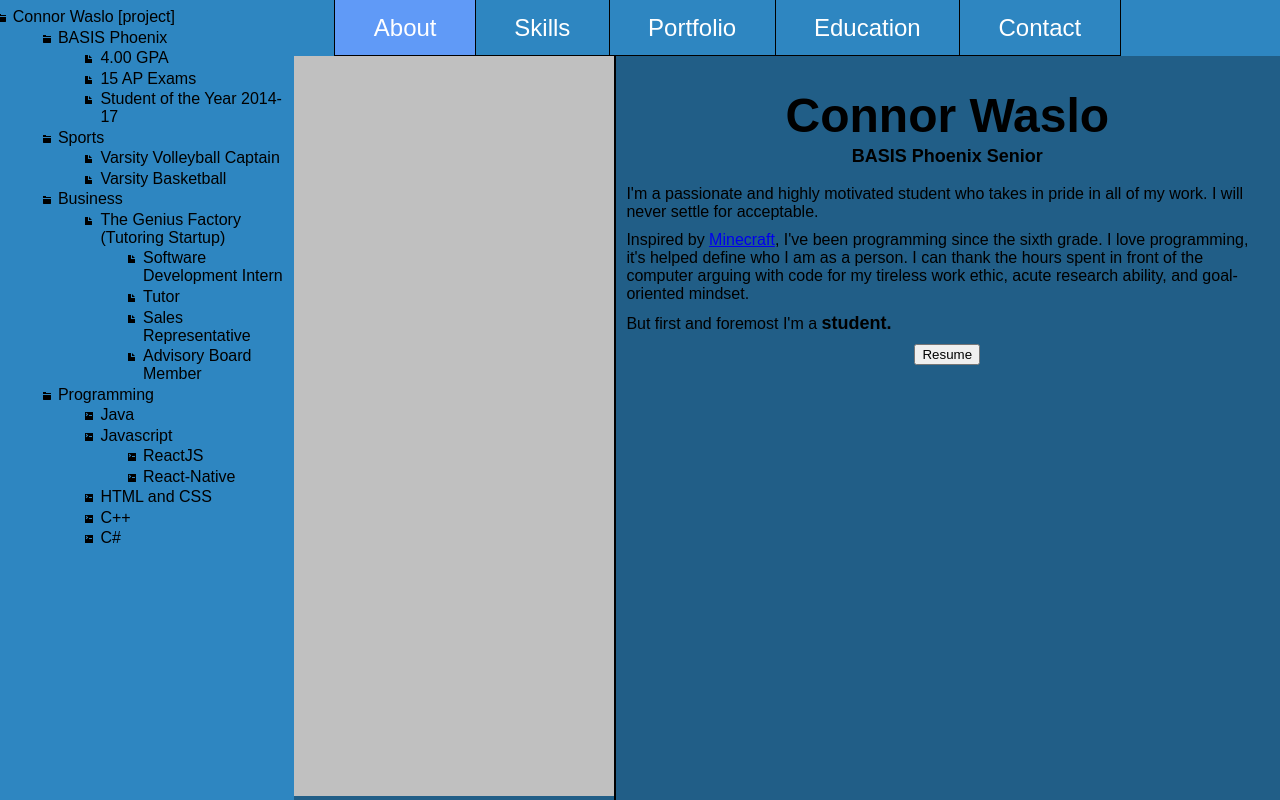
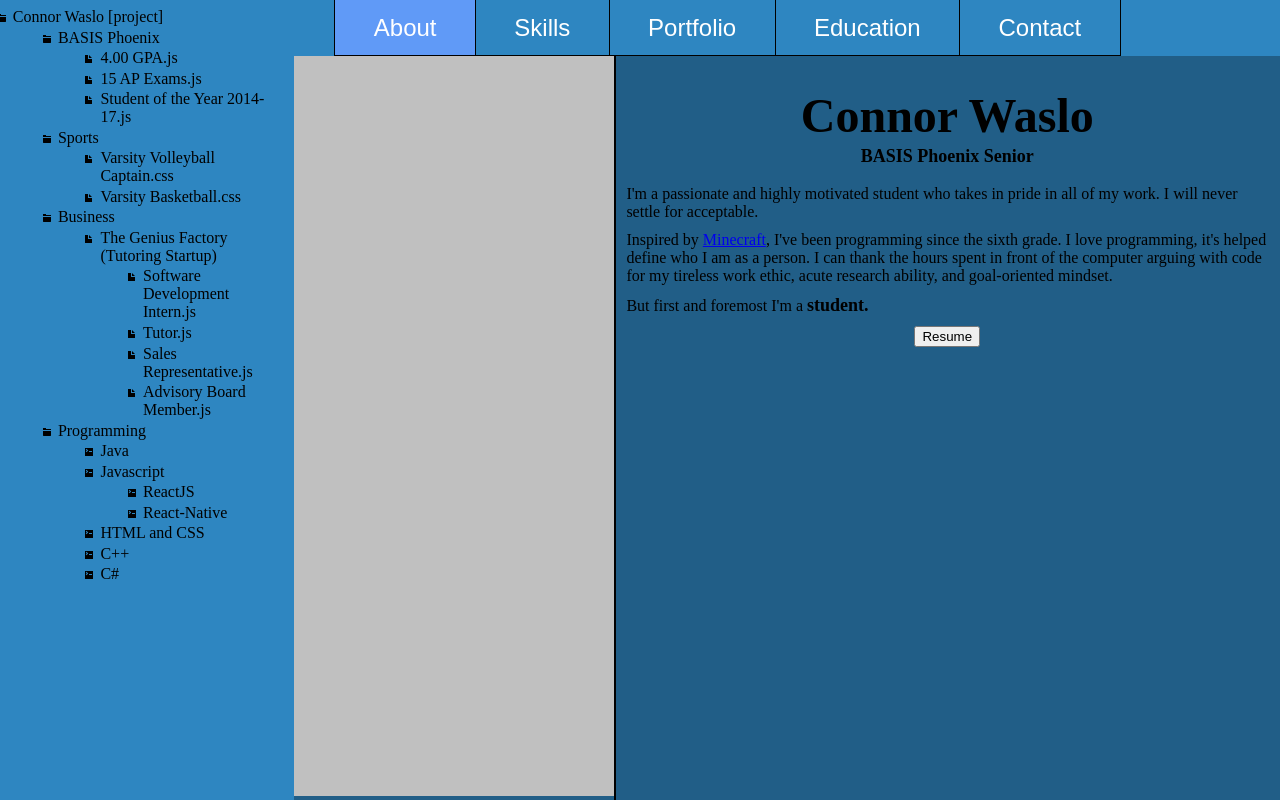
Before and after one commit to connorwaslo/connorwaslo, a React (Create React App) app: page / in a window 1280 px wide. Built offline with nearby package versions, Linux system fonts and the light colour scheme; the HTML template or start-up script is replaced by a standard one.

Commit message:
Fixed window resizing, added file extensions
Divs no longer overlap when window is resized. Added file extensions to
InfoBar li ul.

```diff
--- a/src/App.css
+++ b/src/App.css
@@ -1,16 +1,27 @@
 #container {
-    height: auto;
     overflow: hidden;
     background-color: #215e87;
+    min-width: 900px;
+}
+
+#leftContainer {
+    float: none;
+    min-width: 300px;
+}
+
+#rightContainer {
+    float: right;
+    min-width: 800px;
 }
 
 #right {
-    float: right;
+    position: absolute;
+    top: 0px;
+    right: 0px;
     background-color: gray;
 }
 
 #left {
-    float: none;
     overflow: hidden;
     height: 100vh;
 }
--- a/src/App.js
+++ b/src/App.js
@@ -11,25 +11,30 @@ export default class App extends Component {
 
         this.state = {
             tabs: [1, 0, 0, 0, 0]
-        }
+        };
 
         this.handleTabs = this._handleTabs.bind(this);
     }
 
+    // TODO: Change mouse over navbar buttons
     render() {
         return (
             <div id="container">
+                <div id="leftContainer">
                     <div id="right">
                         <NavBar updateTabs={this.handleTabs}/>
                     </div>
                     <div id="left">
                         <InfoBar/>
                     </div>
+                </div>
+                <div id="rightContainer">
                     <div id="source">
                         <SourceCode tabs={this.state.tabs}/>
                     </div>
                     <div id="content">
                         <ContentPage tabs={this.state.tabs}/>
+                    </div>
                 </div>
             </div>
         );
--- a/src/components/InfoBar.js
+++ b/src/components/InfoBar.js
@@ -13,23 +13,23 @@ export class InfoBar extends React.Component {
                     <ul id="infoListMiddle" className="paddedList">
                         <li>BASIS Phoenix</li>
                             <ul id="infoListSchool" className="paddedList">
-                                <li>4.00 GPA</li>
-                                <li>15 AP Exams</li>
-                                <li>Student of the Year 2014-17</li>
+                                <li>4.00 GPA.js</li>
+                                <li>15 AP Exams.js</li>
+                                <li>Student of the Year 2014-17.js</li>
                             </ul>
                         <li>Sports</li>
                             <ul id="infoListSports" className="paddedList">
-                                <li>Varsity Volleyball Captain</li>
-                                <li>Varsity Basketball</li>
+                                <li>Varsity Volleyball Captain.css</li>
+                                <li>Varsity Basketball.css</li>
                             </ul>
                         <li>Business</li>
                             <ul id="infoListBusiness" className="paddedList">
                                 <li>The Genius Factory (Tutoring Startup)</li>
                                     <ul id="theGeniusFactory" className="paddedList">
-                                        <li>Software Development Intern</li>
-                                        <li>Tutor</li>
-                                        <li>Sales Representative</li>
-                                        <li>Advisory Board Member</li>
+                                        <li>Software Development Intern.js</li>
+                                        <li>Tutor.js</li>
+                                        <li>Sales Representative.js</li>
+                                        <li>Advisory Board Member.js</li>
                                     </ul>
                             </ul>
                         <li>Programming</li>
--- a/src/index.css
+++ b/src/index.css
@@ -1,5 +1,5 @@
 body {
   margin: 0;
   padding: 0;
-  font-family: sans-serif;
+  min-width: 1200px;
 }
--- a/src/styles/ContentPage.css
+++ b/src/styles/ContentPage.css
@@ -1,10 +1,10 @@
 #contentContainer {
+    min-width: 500px;
     width: 51.7vw;
     height: 93vh;
-    min-width: 400px;
     background-color: #215e87;
     border-left: 2px solid black;
-    overflow: hidden;
+    overflow: auto;
 }
 
 h1 {
--- a/src/styles/NavBar.css
+++ b/src/styles/NavBar.css
@@ -1,4 +1,5 @@
 nav {
+    min-width: 100px;
     width: 77vw;
     height: 7vh;
     background-color: #2E86C1;
@@ -11,7 +12,7 @@ nav ul button {
     display: inline-block;
     list-style-type: none;
     text-decoration: none;
-    font-size: 24px;
+    font-size: 3vh;
     padding: 1vh 3vw 1vh 3vw;
     border: none;
     border-left: 1px solid black;
--- a/src/styles/SourceCode.css
+++ b/src/styles/SourceCode.css
@@ -1,8 +1,9 @@
 #sourceContainer {
+    min-width: 300px;
     width: 25vw;
     height: 93vh;
-    min-width: 200px;
     border-right: 2px solid black;
+    overflow: auto;
 }
 
 #sourceContainer img {
@@ -13,6 +14,7 @@
 
 #aboutSourceContainer {
     background-color: silver;
+    min-width: 300px;
     width: 55vw;
     height: 92.5vh;
 }
```
Also changed, not shown: src/components/Check.png (deleted). Lines whose indentation alone changed are shown as unchanged.
